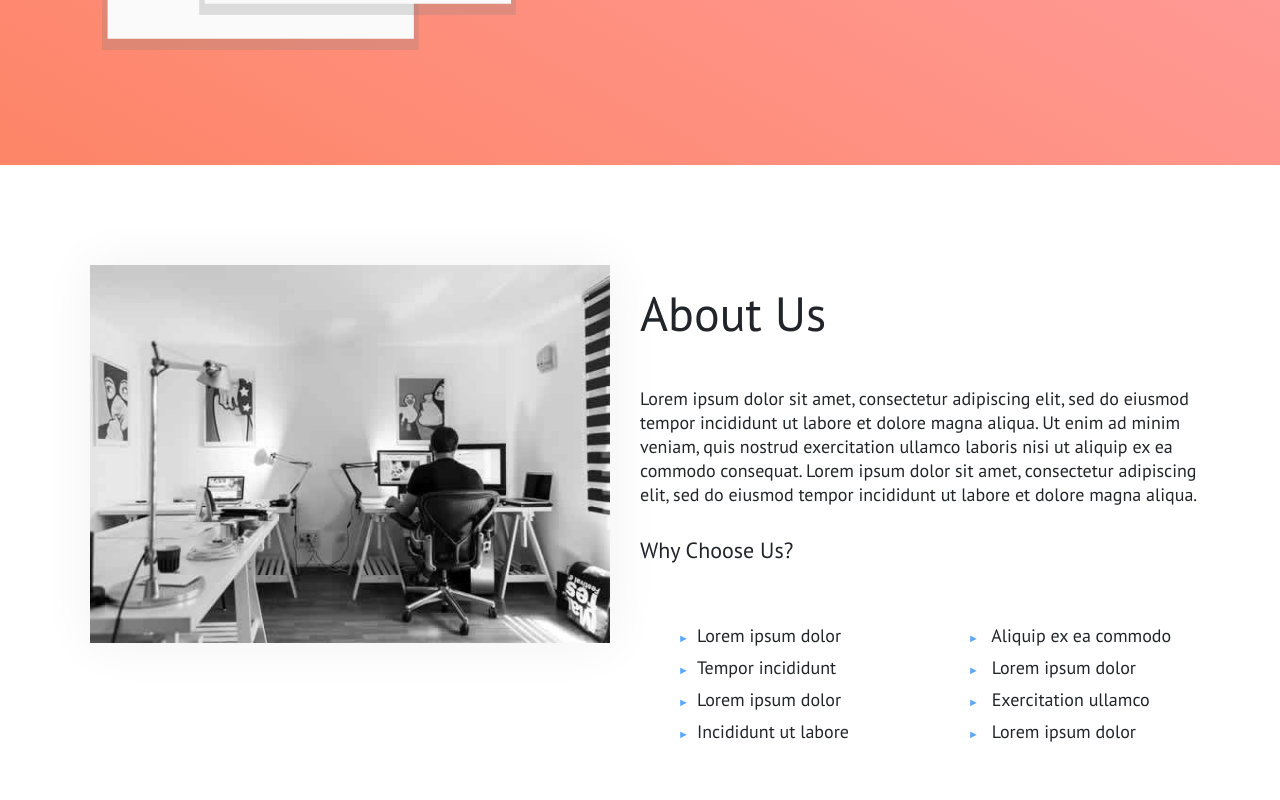
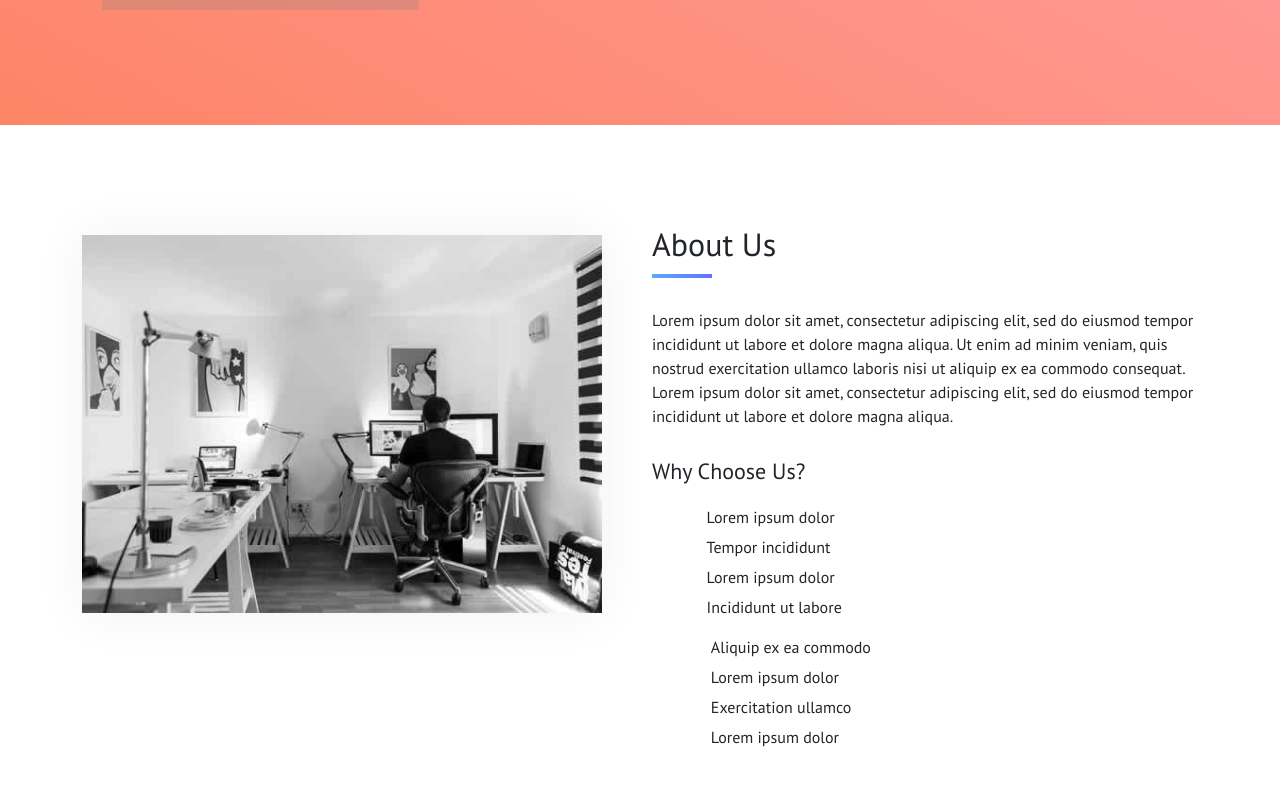
Before and after one commit to RafaelAngeloPiad/dx, a React (Create React App) app: page / in a window 1280 px wide. Shown: the part 6800-7600 px from the top of the page. Built offline with nearby package versions, Linux system fonts and the light colour scheme.

Commit message:
bootstrap update

```diff
--- a/src/components/About.js
+++ b/src/components/About.js
@@ -6,19 +6,21 @@ function About(props) {
   const aboutRef = useRef();
 
   return (
-    <div id="about" ref={aboutRef}>
-      <div className="about-container">
-        <div className="about-row">
-          <img src={aboutImg} className="img-responsive" alt="" />
+    <div id="about">
+      <div className="container">
+        <div className="row">
+          <div className="col-xs-12 col-md-6">
+            {" "}
+            <img src={aboutImg} className="img-responsive" alt="" />{" "}
           </div>
-        <div className="about-row">
+          <div className="col-xs-12 col-md-6">
             <div className="about-text">
               <h2>About Us</h2>
-            <div>{props.data ? props.data.paragraph : "loading..."}</div>
+              <p>{props.data ? props.data.paragraph : "loading..."}</p>
               <h3>Why Choose Us?</h3>
               <div className="list-style">
-              <div className="about-content">
-                <ul className="about-list">
+                <div className="col-lg-6 col-sm-6 col-xs-12">
+                  <ul>
                     {props.data
                       ? props.data.Why.map((d, i) => (
                           <li key={`${d}-${i}`}>{d}</li>
@@ -26,8 +28,8 @@ function About(props) {
                       : "loading"}
                   </ul>
                 </div>
-              <div className="about-content">
-                <ul className="about-list">
+                <div className="col-lg-6 col-sm-6 col-xs-12">
+                  <ul>
                     {props.data
                       ? props.data.Why2.map((d, i) => (
                           <li key={`${d}-${i}`}> {d}</li>
@@ -40,6 +42,7 @@ function About(props) {
           </div>
         </div>
       </div>
+    </div>
   );
 }
 
--- a/src/components/Tiles.js
+++ b/src/components/Tiles.js
@@ -1,20 +1,20 @@
 import "./css/Tiles.css";
 function ServicesTiles(props) {
   return (
-    <div id="services" className="light darkBg">
-      <div className="section-title">
+    <div id="tiles_services" className="light darkBg">
+      <div className="tiles_section-title">
         <h2>Our Services</h2>
         <div>
           Lorem ipsum dolor sit amet, consectetur adipiscing elit duis sed
           dapibus leonec.
         </div>
       </div>
-      <div className="tiles-container">
+      <div className="custom_tiles-container">
         {props.data
           ? props.data.map((d, i) => (
-              <div className="tiles" key={`${d.title}-${i}`}>
+              <div className="custom_tiles" key={`${d.title}-${i}`}>
                 <img src={d.img} className="img--small" alt="Service" />
-                <div className="service-desc">
+                <div className="tiles_service-desc">
                   <h3>
                     <b>{d.title}</b>
                   </h3>
--- a/src/components/css/About.css
+++ b/src/components/css/About.css
@@ -1,4 +1,94 @@
-.about-container h2 {
+#about {
+  padding: 100px 0;
+}
+#about h3 {
+  font-size: 22px;
+  margin: 0 0 20px;
+}
+#about h2 {
+  position: relative;
+  margin-bottom: 15px;
+  padding-bottom: 15px;
+}
+#about h2::after {
+  position: absolute;
+  content: "";
+  background: linear-gradient(to right, #5ca9fb 0%, #6372ff 100%);
+  height: 4px;
+  width: 60px;
+  bottom: 0;
+  left: 0;
+}
+#about .about-text li {
+  margin-bottom: 6px;
+  margin-left: 6px;
+  list-style: none;
+  padding: 0;
+}
+#about .about-text li:before {
+  content: "\f00c";
+  font-family: "FontAwesome";
+  color: #5ca9fb;
+  font-size: 11px;
+  font-weight: 300;
+  padding-right: 8px;
+}
+#about img {
+  width: 520px;
+  margin-top: 10px;
+  background: #fff;
+  border-right: 0;
+  box-shadow: 0 0 50px rgba(0, 0, 0, 0.06);
+}
+#about p {
+  line-height: 24px;
+  margin: 30px 0;
+}
+/* Services Section */
+#services {
+  padding: 100px 0;
+
+  color: #fff;
+}
+#services .service-desc {
+  margin: 10px 10px 20px;
+}
+#services h2 {
+  color: #fff;
+}
+#services .section-title h2::after {
+  position: absolute;
+  content: "";
+  background: rgba(255, 255, 255, 0.3);
+  height: 4px;
+  width: 60px;
+  bottom: 0;
+  margin-left: -30px;
+  left: 50%;
+}
+#services i.fa {
+  font-size: 42px;
+  width: 120px;
+  height: 120px;
+  padding: 40px 0;
+  background: linear-gradient(to right, #6372ff 0%, #5ca9fb 100%);
+  border-radius: 50%;
+  color: #fff;
+  box-shadow: 10px 10px 10px rgba(0, 0, 0, 0.05);
+}
+#services h3 {
+  font-weight: 500;
+  padding: 5px 0;
+  color: #fff;
+}
+#services p {
+  color: rgba(255, 255, 255, 0.75);
+}
+#services .service-desc {
+  margin-bottom: 40px;
+}
+
+/* .about-container h2 {
   font-size: 48px;
 }
 .about-container {
@@ -38,7 +128,7 @@
   bottom: 0;
   left: 0;
 } */
-.about-container .about-text li {
+/* .about-container .about-text li {
   margin-bottom: 6px;
   margin-left: 6px;
   list-style: none;
@@ -71,4 +161,4 @@
 
 .about-content {
   display: inline-grid;
-}
+} */
--- a/src/components/css/Tiles.css
+++ b/src/components/css/Tiles.css
@@ -1,4 +1,4 @@
-.tiles-container {
+.custom_tiles-container {
   display: grid;
   grid-template-columns: repeat(auto-fit, minmax(360px, 1fr));
   grid-template-rows: auto;
@@ -7,30 +7,30 @@
   padding-right: 50px;
 }
 
-.tiles {
+.custom_tiles {
   display: inline-grid;
   padding: 20px;
   justify-content: center;
   text-align: center;
 }
 
-#services {
+#tiles_services {
   padding: 100px 0;
   /* background: linear-gradient(to right, #6372ff 0%, #5ca9fb 100%); */
 }
-#services .service-desc {
+#tiles_services .tiles_service-desc {
   margin: 10px 10px 20px;
 }
-#services h2 {
+#tiles_services h2 {
   font-size: 48px;
 }
 
-#services div {
+#tiles_services div {
   padding-left: 20px;
   padding-right: 20px;
 }
 
-.section-title {
+.tiles_section-title {
   font-size: 18px;
   padding: 20px;
   margin-bottom: 100px;
@@ -38,7 +38,7 @@
   text-align: center;
 }
 
-#services i.fa {
+#tiles_services i.fa {
   font-size: 48px;
   width: 120px;
   height: 120px;
@@ -48,12 +48,12 @@
 
   box-shadow: 10px 10px 10px rgba(0, 0, 0, 0.05);
 }
-#services h3 {
+#tiles_services h3 {
   font-weight: 500;
   padding: 5px 0;
 }
 
-#services .service-desc {
+#tiles_services .service-desc {
   margin-bottom: 40px;
 }
 
```
Also changed, not shown: src/components/pages/HomePage/Home.js (+14 -0 lines). Lines whose indentation alone changed are shown as unchanged.
